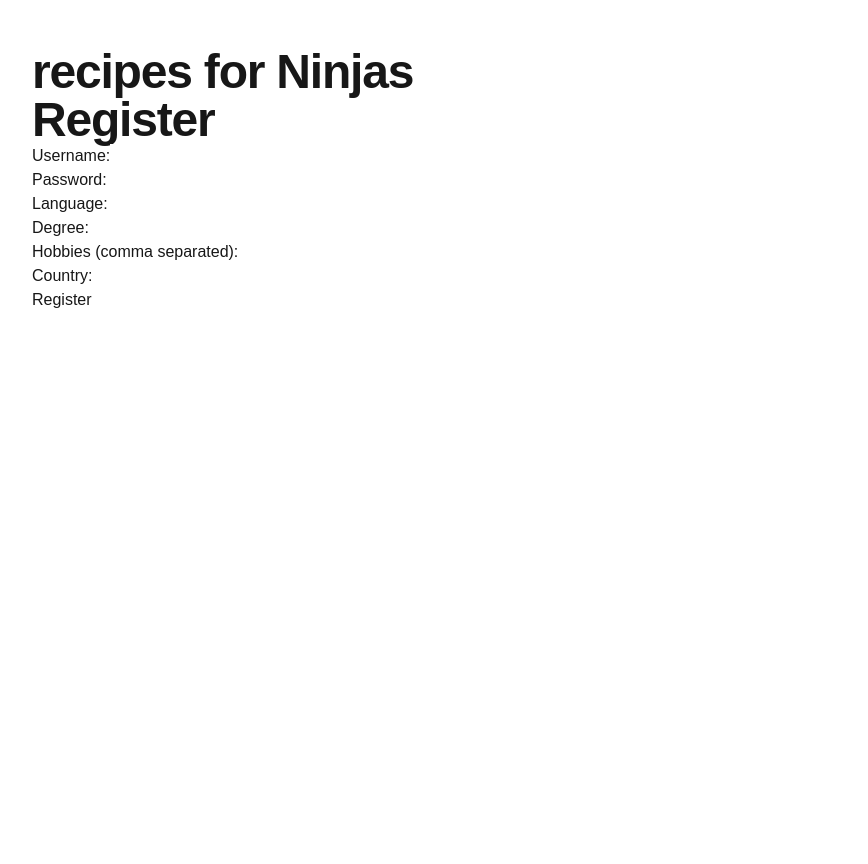
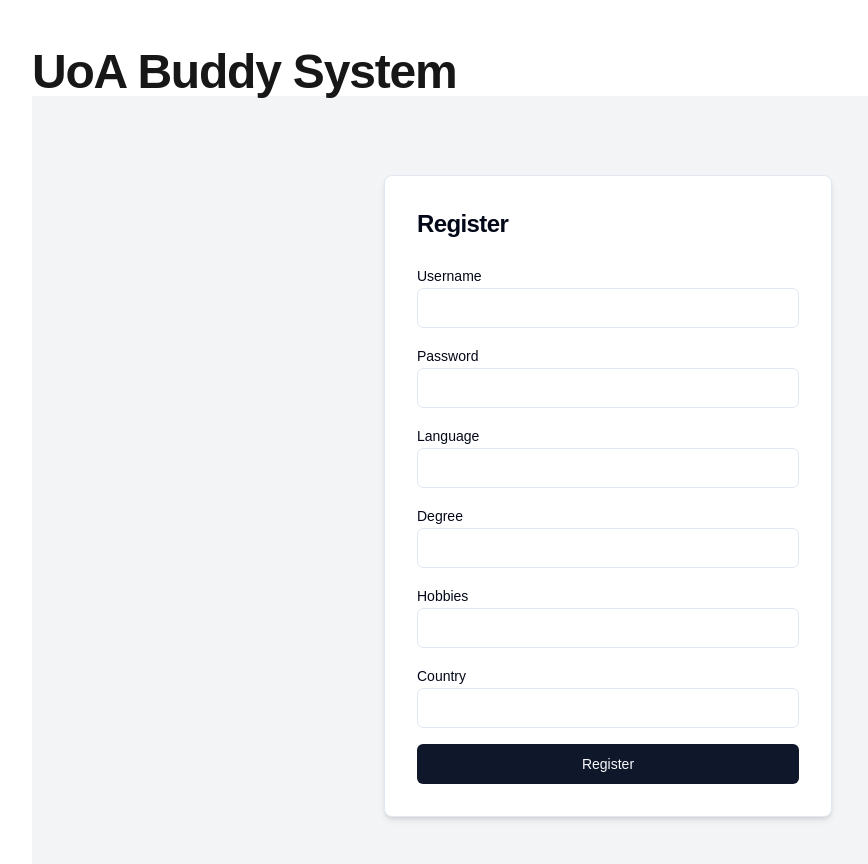
Before and after one commit to IsabelBody/EYIdeate, a Next.js app: page /register in a window 1280 px wide. Shown: the top 864 px of the page, without its empty margins (32-900 px from the left). Before the commit the page ends 800 px from the top, so only its background shows below. Built offline with nearby package versions, Linux system fonts and the light colour scheme.

Commit message:
styling added

```diff
--- a/src/app/layout.tsx
+++ b/src/app/layout.tsx
@@ -29,7 +29,7 @@ export default function RootLayout({
         className={`${geistSans.variable} ${geistMono.variable} antialiased`}
       >
         <nav>
-          <h1>recipes for Ninjas</h1>
+          <h1>UoA Buddy System</h1>
           {children}
         </nav>
       </body>
--- a/src/app/login/page.tsx
+++ b/src/app/login/page.tsx
@@ -1,47 +1,55 @@
-// src/app/login/page.tsx
-
-"use client"; // Add this line to indicate it's a Client Component
-import Link from 'next/link';
+"use client"; // Mark this as a Client Component
 
 import { useState } from 'react';
+import { useRouter } from 'next/navigation';
+import { Input } from '@/components/ui/input';
+import { Button } from '@/components/ui/button';
+import { Card } from '@/components/ui/card';
+import { Label } from '@/components/ui/label';
 
 const LoginPage = () => {
   const [username, setUsername] = useState('');
   const [password, setPassword] = useState('');
+  const router = useRouter();
 
   const handleSubmit = async (e: React.FormEvent) => {
     e.preventDefault();
-    // Logic to handle login, e.g., send data to your API
-    console.log('Logging in:', { username, password });
+    // Handle login logic here...
+
+    // On successful login
+    router.push('/dashboard'); // Example redirect
   };
 
   return (
-    <div>
-      <h1>Login</h1>
+    <div className="flex items-center justify-center h-screen bg-gray-100">
+      <Card className="p-8 max-w-sm w-full shadow-md">
+        <h1 className="text-2xl font-semibold mb-6">Login</h1>
         <form onSubmit={handleSubmit}>
-        <label>
-          Username:
-          <input
+          <div className="mb-4">
+            <Label htmlFor="username">Username</Label>
+            <Input
+              id="username"
               type="text"
               value={username}
               onChange={(e) => setUsername(e.target.value)}
               required
             />
-        </label>
-        <br />
-        <label>
-          Password:
-          <input
+          </div>
+          <div className="mb-4">
+            <Label htmlFor="password">Password</Label>
+            <Input
+              id="password"
               type="password"
               value={password}
               onChange={(e) => setPassword(e.target.value)}
               required
             />
-        </label>
-        <br />
-        <button type="submit">Login</button>
-        <Link href="/register">Don't have an account? Register here</Link>
+          </div>
+          <Button type="submit" className="w-full">
+            Login
+          </Button>
         </form>
+      </Card>
     </div>
   );
 };
--- a/src/app/page.tsx
+++ b/src/app/page.tsx
@@ -5,8 +5,8 @@ import Link from 'next/link';
 const HomePage = () => {
   return (
     <div>
-      <h1>Welcome to the Buddy System</h1>
-      <Link href="/login">Go to Login</Link>
+      <Link href="/register">REGISTER</Link>
+      <Link href="/login">LOGIN</Link>
     </div>
   );
 };
--- a/src/app/register/page.tsx
+++ b/src/app/register/page.tsx
@@ -1,6 +1,11 @@
 "use client"; // Mark this as a Client Component
 
 import { useState } from 'react';
+import { useRouter } from 'next/navigation';
+import { Input } from '@/components/ui/input';
+import { Button } from '@/components/ui/button';
+import { Card } from '@/components/ui/card';
+import { Label } from '@/components/ui/label';
 
 const RegisterPage = () => {
   const [username, setUsername] = useState('');
@@ -9,110 +14,86 @@ const RegisterPage = () => {
   const [degree, setDegree] = useState('');
   const [hobbies, setHobbies] = useState('');
   const [country, setCountry] = useState('');
-  const [message, setMessage] = useState('');
+  const router = useRouter();
 
   const handleSubmit = async (e: React.FormEvent) => {
     e.preventDefault();
+    // Handle registration logic here...
 
-    const userData = {
-      username,
-      password,
-      questionnaire: {
-        language,
-        degree,
-        hobbies: hobbies.split(',').map(hobby => hobby.trim()), // Split hobbies by comma
-        country,
-      },
-    };
-
-    try {
-      const response = await fetch('/api/register', {
-        method: 'POST',
-        headers: {
-          'Content-Type': 'application/json',
-        },
-        body: JSON.stringify(userData),
-      });
-
-      if (response.ok) {
-        setMessage('User registered successfully!');
-        // Optionally, redirect to login or home page here
-      } else {
-        setMessage('Registration failed. Please try again.');
-      }
-    } catch (error) {
-      setMessage('An error occurred. Please try again.');
-      console.error('Error during registration:', error);
-    }
+    // On successful registration
+    router.push('/login');
   };
 
   return (
-    <div>
-      <h1>Register</h1>
+    <div className="flex items-center justify-center h-screen bg-gray-100">
+      <Card className="p-8 max-w-md w-full shadow-md">
+        <h1 className="text-2xl font-semibold mb-6">Register</h1>
         <form onSubmit={handleSubmit}>
-        <label>
-          Username:
-          <input
+          <div className="mb-4">
+            <Label htmlFor="username">Username</Label>
+            <Input
+              id="username"
               type="text"
               value={username}
               onChange={(e) => setUsername(e.target.value)}
               required
             />
-        </label>
-        <br />
-        <label>
-          Password:
-          <input
+          </div>
+          <div className="mb-4">
+            <Label htmlFor="password">Password</Label>
+            <Input
+              id="password"
               type="password"
               value={password}
               onChange={(e) => setPassword(e.target.value)}
               required
             />
-        </label>
-        <br />
-        <label>
-          Language:
-          <input
+          </div>
+          <div className="mb-4">
+            <Label htmlFor="language">Language</Label>
+            <Input
+              id="language"
               type="text"
               value={language}
               onChange={(e) => setLanguage(e.target.value)}
               required
             />
-        </label>
-        <br />
-        <label>
-          Degree:
-          <input
+          </div>
+          <div className="mb-4">
+            <Label htmlFor="degree">Degree</Label>
+            <Input
+              id="degree"
               type="text"
               value={degree}
               onChange={(e) => setDegree(e.target.value)}
               required
             />
-        </label>
-        <br />
-        <label>
-          Hobbies (comma separated):
-          <input
+          </div>
+          <div className="mb-4">
+            <Label htmlFor="hobbies">Hobbies</Label>
+            <Input
+              id="hobbies"
               type="text"
               value={hobbies}
               onChange={(e) => setHobbies(e.target.value)}
               required
             />
-        </label>
-        <br />
-        <label>
-          Country:
-          <input
+          </div>
+          <div className="mb-4">
+            <Label htmlFor="country">Country</Label>
+            <Input
+              id="country"
               type="text"
               value={country}
               onChange={(e) => setCountry(e.target.value)}
               required
             />
-        </label>
-        <br />
-        <button type="submit">Register</button>
+          </div>
+          <Button type="submit" className="w-full">
+            Register
+          </Button>
         </form>
-      {message && <p>{message}</p>}
+      </Card>
     </div>
   );
 };
```
Also changed, not shown: _data/users.json (+25 -0 lines). Lines whose indentation alone changed are shown as unchanged.
